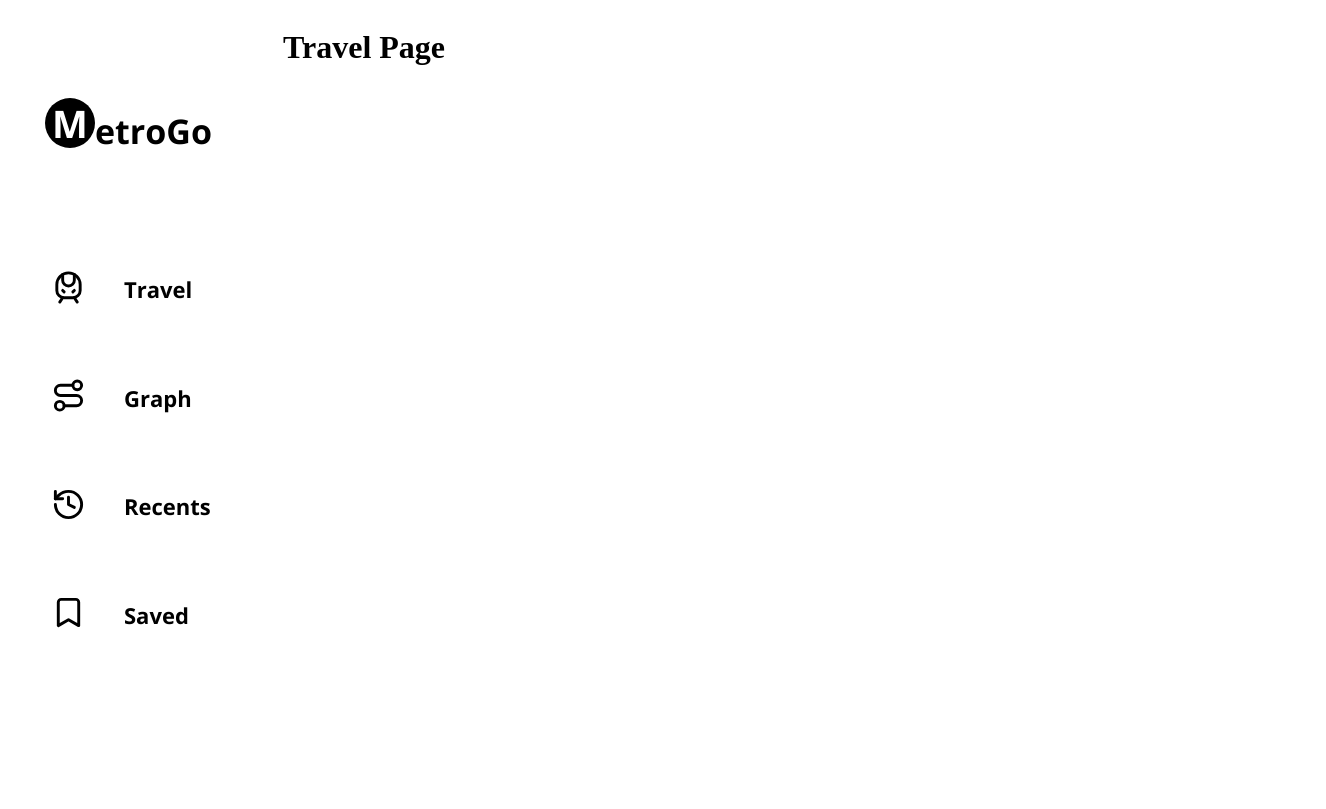
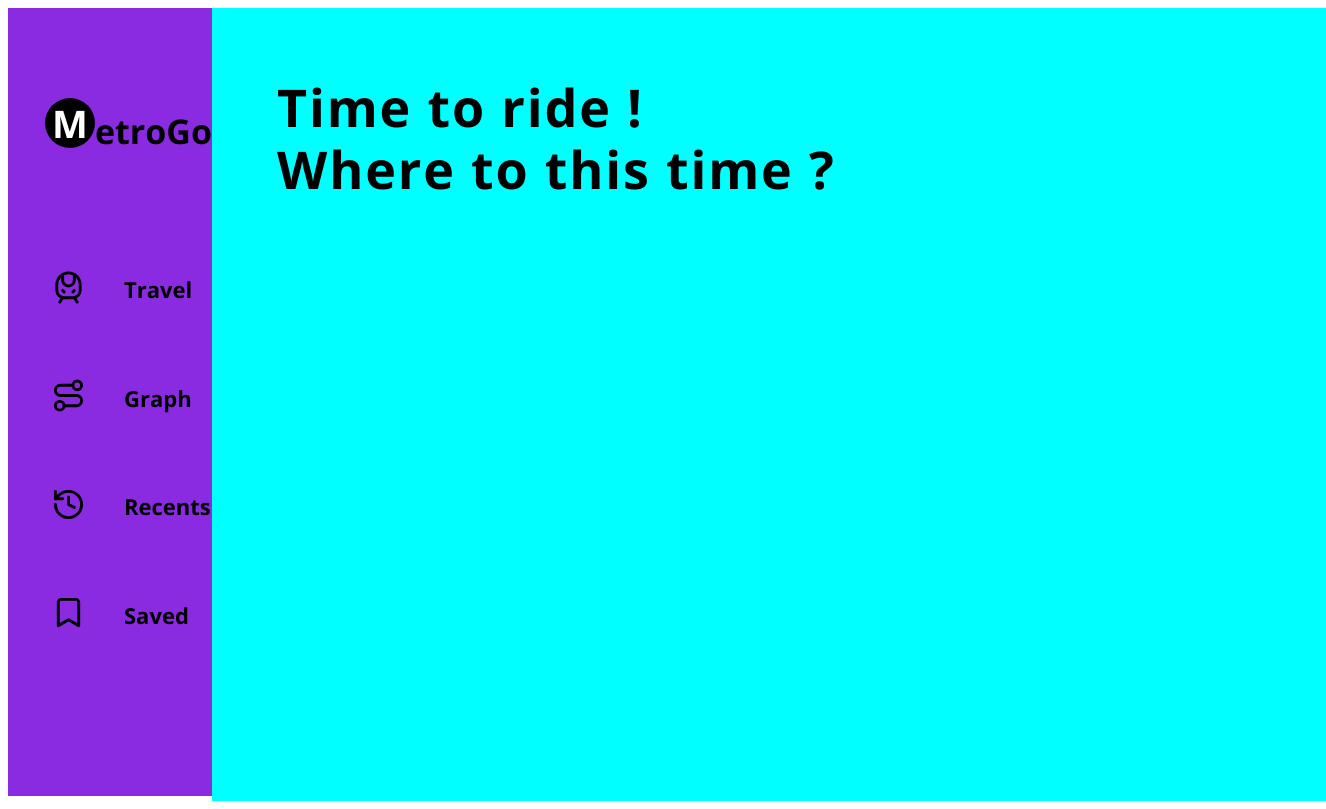
Before and after one commit to Phodouille/Metro-Efrei-Dodo, a Vue app in the folder front-end-dev/: page /travel in a window 1280 px wide. Shown: the whole page, 1326 px wide, since content can reach past the window. Built offline with nearby package versions, Linux system fonts and the light colour scheme.

Commit message:
Align the header title in TravelView.vue

```diff
--- a/front-end-dev/src/App.vue
+++ b/front-end-dev/src/App.vue
@@ -38,6 +38,8 @@ const SavedSvgIcon = `<svg xmlns="http://www.w3.org/2000/svg" width="35" height=
   flex-direction: column;
   width: 275px;
   height: 98.5vh;
+  background-color: blueviolet;
+
 }
 
 .MetroGo {
--- a/front-end-dev/src/views/TravelView.vue
+++ b/front-end-dev/src/views/TravelView.vue
@@ -1,3 +1,33 @@
 <template>
-    <h1>Travel Page</h1>
+    <div class="background">
+        <div class="header">
+            <h1>Time to ride ! <br> Where to this time ?</h1>
+        </div>
+    </div>
+
 </template>
+
+<script setup>
+
+</script>
+
+<style>
+    .header {
+        padding-left: 65px;
+        padding-top: 33px;
+        font-size: 26px;
+        font-weight: 700;
+        line-height: 62px;
+        letter-spacing: 1.84px;
+        font-family: 'Open Sans';
+        height: 95vh;
+
+    }
+
+    .background {
+        /* background-color: #F6F6F6; */
+        background-color: aqua;
+        width: 87vw;
+
+    }
+</style>
```
